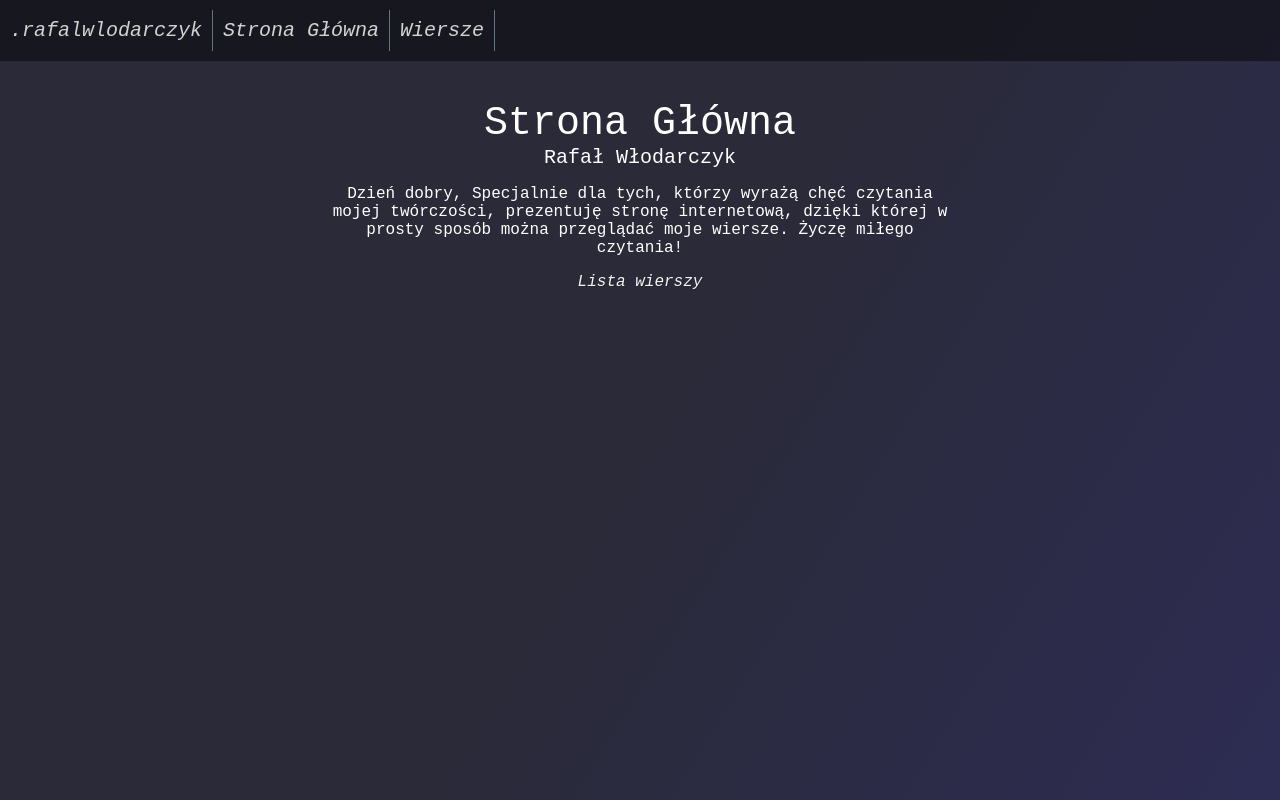
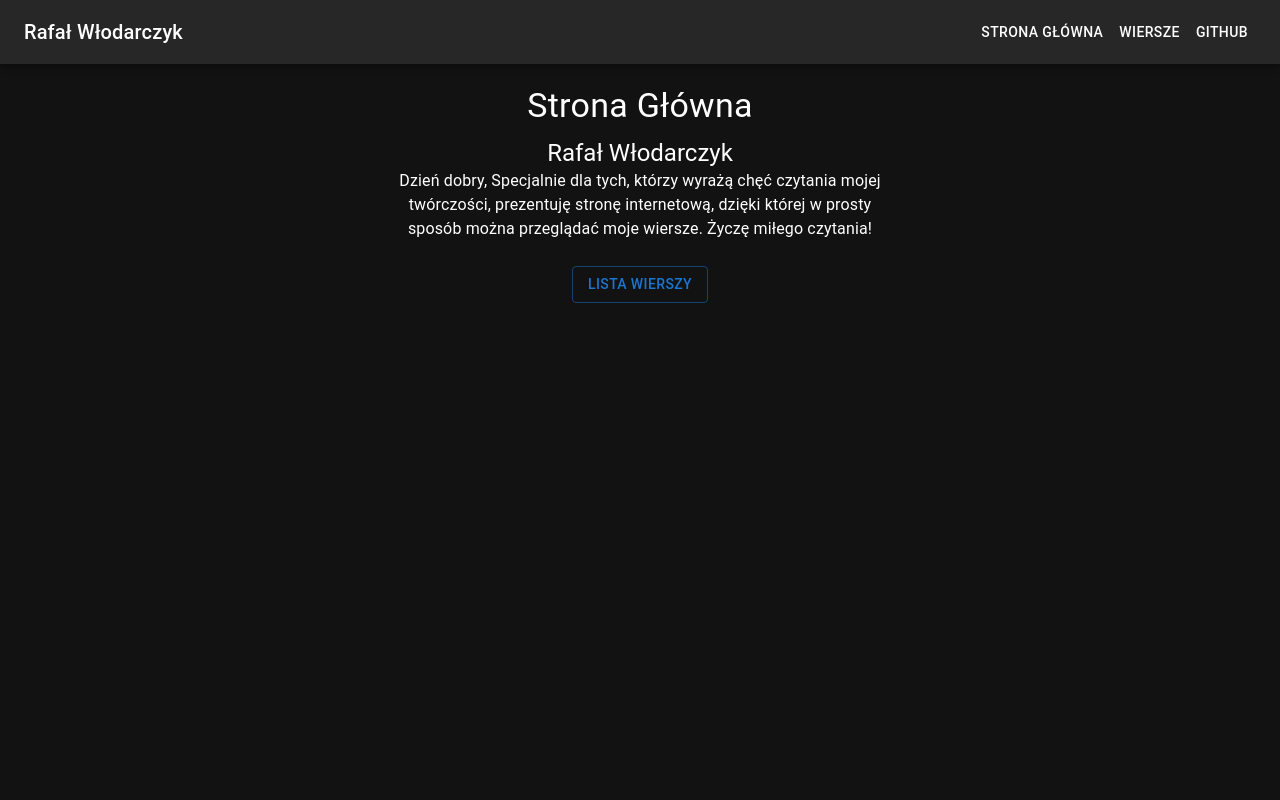
Before and after one commit to Rafisto/rafisto.github.io.dev, a React (Create React App) app: page /list in a window 1280 px wide. Built offline with nearby package versions, Linux system fonts and the light colour scheme.

Commit message:
Material UI integration with ReactJS * Main Page and Navbar completely revamped with Material UI * Next update: Integrate ListPage and Poem pages with Material UI

```diff
--- a/src/components/Header.tsx
+++ b/src/components/Header.tsx
@@ -1,5 +1,5 @@
+import { Typography } from '@mui/material';
 import React from 'react';
-import '../static/css/Header.css';
 
 type Props = {
     title: string;
@@ -8,8 +8,8 @@ type Props = {
 const Header = (props: Props) => {
     return (
     <div>
-        <p className="headertitle">{props.title ? props.title : "Wiersze"}</p>
-        <p className="headersubtitle">Rafał Włodarczyk</p>
+        <Typography variant="h4" sx={{marginBlock:'10px'}}>{props.title ? props.title : "Wiersze"}</Typography>
+        <Typography variant="h5">Rafał Włodarczyk</Typography>
     </div>
     )
 }
--- a/src/components/Navbar.tsx
+++ b/src/components/Navbar.tsx
@@ -2,21 +2,119 @@ import React from 'react';
 import { Link } from 'react-router-dom';
 import '../static/css/Navbar.css';
 
+import { AppBar, Box, Button, Divider, Drawer, IconButton, List, ListItem, ListItemButton, ListItemText, Toolbar, Typography } from '@mui/material';
+import MenuIcon from '@mui/icons-material/Menu';
+
 type Props = {}
 
 const Navbar = (props: Props) => {
+  const drawerWidth = 200;
+  const navItems = [['Strona główna','/'],['Wiersze','/list'],['Github','https://www.github.com/Rafisto']];
+
+  const [mobileOpen, setMobileOpen] = React.useState(false);
+
+  const handleDrawerToggle = () => {
+    setMobileOpen(!mobileOpen);
+  };
+
+  const drawer = (
+    <Box onClick={handleDrawerToggle} sx={{ textAlign: 'center' }}>
+      <Typography variant="h6" sx={{ my: 2 }}>
+        Rafał Włodarczyk
+      </Typography>
+      <Divider />
+      <List>
+        {navItems.map(([item, link]) => {
+          if (link.includes('http')){
+            return(
+            <ListItem key={item} disablePadding>
+            <a href={link} target="_blank" rel="noopener noreferrer">
+            <ListItemButton sx={{ textAlign: 'center', textDecoration:'none',color:'white' }}>
+              <ListItemText primary={item} />
+            </ListItemButton>
+            </a>
+            </ListItem>
+            )
+          }
+          else {
+            return(
+            <ListItem key={item} disablePadding>
+            <Link to={link}>
+            <ListItemButton sx={{ textAlign: 'center', textDecoration:'none',color:'white' }}>
+              <ListItemText primary={item} />
+            </ListItemButton>
+            </Link>
+            </ListItem>
+            )
+          }
+        })}
+    </List>
+    </Box>
+  );
+
+  const container = window !== undefined ? () => document.body : undefined;
+
   return (
-    <div className="navbar">
-        <a className="navbarlink" href="https://github.com/Rafisto">
-            <p className="navbarname">.rafalwlodarczyk</p>
-        </a>
-        <Link className="navbarlink" to="/">
-            <p className="navbarname">Strona Główna</p>
-        </Link>
-        <Link className="navbarlink" to="/list">
-            <p className="navbarname">Wiersze</p>
-        </Link>
-    </div>
+    <Box sx={{ display: 'flex' }}>
+      <AppBar component="nav">
+        <Toolbar>
+          <IconButton
+            color="inherit"
+            aria-label="open drawer"
+            edge="start"
+            onClick={handleDrawerToggle}
+            sx={{ mr: 2, display: { sm: 'none' } }}
+          >
+            <MenuIcon />
+          </IconButton>
+          <Typography
+            variant="h6"
+            component="div"
+            sx={{ flexGrow: 1, display: { xs: 'none', sm: 'block' } }}>
+            Rafał Włodarczyk
+          </Typography>
+          <Box sx={{ display: { xs: 'none', sm: 'block' } }}>
+            {navItems.map(([item, link]) => {
+              if (link.includes('http')){
+                return(
+                <a href={link} target="_blank" rel="noopener noreferrer">
+                <Button key={item} sx={{ color: '#fff' }}>
+                    {item}
+                </Button>
+                </a>
+                )
+              }
+              else {
+                return(
+                <Link key={item} to={link}>
+                  <Button key={item} sx={{ color: '#fff' }}>
+                    {item}
+                  </Button>
+                </Link>
+                )
+              }
+            })}
+          </Box>
+        </Toolbar>
+      </AppBar>
+      <Box component="nav">
+        <Drawer
+          container={container}
+          variant="temporary"
+          open={mobileOpen}
+          onClose={handleDrawerToggle}
+          ModalProps={{
+            keepMounted: true,
+          }}
+          sx={{
+            display: { xs: 'block', sm: 'none' },
+            '& .MuiDrawer-paper': { boxSizing: 'border-box', width: drawerWidth },
+          }}
+        >
+          {drawer}
+        </Drawer>
+      </Box>
+    </Box>
   )
 }
 
--- a/src/index.tsx
+++ b/src/index.tsx
@@ -1,14 +1,32 @@
 import React from 'react';
 import ReactDOM from 'react-dom/client';
+import { HashRouter, Routes, Route } from 'react-router-dom';
+
 import App from './pages/App';
-import Poem from './pages/Poem';
-import ListPage from './pages/ListPage';
-import { HashRouter, Routes, Route } from 'react-router-dom';
+import Poem from './pages/poems/Poem';
+import ListPage from './pages/poems/ListPage';
+
+import { ThemeProvider, createTheme } from '@mui/material/styles';
+import CssBaseline from '@mui/material/CssBaseline';
+
+const darkTheme = createTheme({
+  palette: {
+    mode: 'dark',
+    primary: {
+      main: '#1976d2',
+    },
+    secondary: {
+      main: '#ff7043',
+    },
+  }
+});
 
 const root = ReactDOM.createRoot(
   document.getElementById('root') as HTMLElement
 );
 root.render(
+  <ThemeProvider theme={darkTheme}>
+  <CssBaseline />
   <HashRouter basename={`/${process.env.PUBLIC_URL}`}>
     <div>
       <Routes>
@@ -18,4 +36,5 @@ root.render(
       </Routes>
     </div>
   </HashRouter>
+  </ThemeProvider>
 );
--- a/src/pages/App.tsx
+++ b/src/pages/App.tsx
@@ -1,19 +1,39 @@
+import { Box, Typography } from '@mui/material';
+import Button from '@mui/material/Button';
 import React from 'react';
 import { Link } from 'react-router-dom';
 import Header from '../components/Header';
 import Navbar from '../components/Navbar';
-import '../static/css/App.css';
-import '../static/css/PoemListing.css';
 
 function App() {
+  const mui_flexbox = {
+    marginBlock:'25px',
+    marginInline:'auto',
+    width: '100%',
+    maxWidth: 500,
+    textAlign:'center',
+    display:'flex',
+    flexDirection:"column"
+  }
+  const mui_button = {
+    marginBlock: '25px'
+  }
   return (
     <div>
       <Navbar/>
-      <Header title="Strona Główna"/>
-      <p className="titlemsg">Dzień dobry, Specjalnie dla tych, którzy wyrażą chęć czytania mojej twórczości, prezentuję stronę internetową, dzięki której w prosty sposób można przeglądać moje wiersze. Życzę miłego czytania!</p>
-      <Link to="/list">
-        <p>Lista wierszy</p>
-      </Link>
+      <Box sx={[mui_flexbox, {marginBlock: '75px'}]}>
+        <Header title="Strona Główna"/>
+        <Typography variant="body1">
+        Dzień dobry, Specjalnie dla tych,
+        którzy wyrażą chęć czytania mojej twórczości,
+        prezentuję stronę internetową, dzięki której
+        w prosty sposób można przeglądać moje wiersze.
+        Życzę miłego czytania!
+        </Typography>
+        <Link to="/list">
+          <Button sx={mui_button} variant="outlined">Lista wierszy</Button>
+        </Link>
+      </Box>
     </div>
   );
 }
--- a/src/pages/ListPage.tsx
+++ b/src/pages/poems/ListPage.tsx
@@ -1,9 +1,10 @@
 import React, { useEffect, useState } from 'react'
-import Footer from '../components/Footer';
-import Header from '../components/Header';
-import PoemListing from '../components/PoemListing';
-import Navbar from '../components/Navbar';
-import '../static/css/PoemListing.css'
+import Footer from '../../components/Footer';
+import Header from '../../components/Header';
+import PoemListing from '../../components/PoemListing';
+import Navbar from '../../components/Navbar';
+import '../../static/css/PoemListing.css';
+import { Box, TextField } from '@mui/material';
 
 type Props = {}
 
@@ -34,8 +35,9 @@ const ListPage = (props: Props) => {
     return json
   }
 
-  const searchPoem = () =>{
-    const query = (document.getElementById("__poemsearch") as HTMLInputElement)!.value;
+  const searchPoem = (e: any) =>{
+    // const query = (document.getElementById("__poemsearch") as HTMLInputElement)!.value;
+    const query = e.target.value;
     const temp: [] = []
     for (let index = 0; index < poems.length; index++) {
       if ((poems[index] as Poem).title.toLowerCase().includes(query.toLowerCase()) || query.toLowerCase().includes((poems[index] as Poem).id))
@@ -49,11 +51,18 @@ const ListPage = (props: Props) => {
   return (
     <div>
     <Navbar/>
+    <Box sx={[{marginBlock: '75px'}]}>
     <div className="listpagemain">
     <Header title="Lista Wierszy"/>
     <hr className="hrfourth"/>
     <div>
-    <input id="__poemsearch" className="poemsearch" onChange={searchPoem} type="text" placeholder="Wyszukaj po nazwie"></input>
+    <TextField
+      id="__poemsearch"
+      label="Wyszukaj wiersz"
+      type="search"
+      variant="filled"
+      onChange={(e)=>{searchPoem(e)}}
+    />
     </div>
     <div className="recordcontainerparent">
     {
@@ -66,6 +75,7 @@ const ListPage = (props: Props) => {
     </div>
     <Footer href="/" message="Powrót do strony głównej"/>
     </div>
+    </Box>
     </div>
   )
 }
--- a/src/static/css/App.css
+++ b/src/static/css/App.css
@@ -24,7 +24,6 @@ a {
     position: relative;
     text-align: center;
     background-color: transparent;
-    font-style: italic;
     text-decoration: none;
     text-shadow: 1px 1px rgba(32, 32, 32, 0.5);
 }
```
Also changed, not shown: package.json (+7 -0 lines), src/pages/poems/Poem.tsx (renamed from src/pages/Poem.tsx, +4 -4 lines), 1 other file (tests, documents, lock files or other folders).
